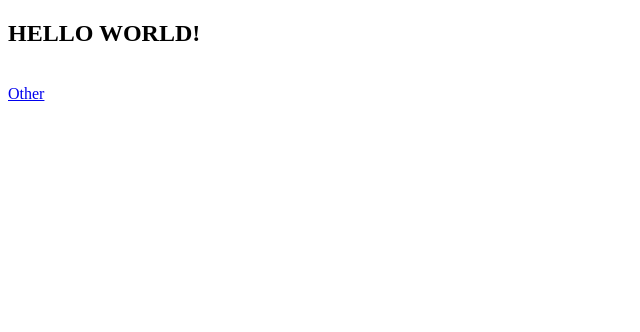
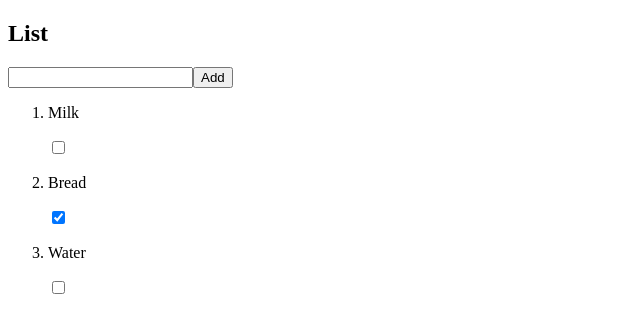
Before and after one commit to ramclen/ShoppingCart, a React app: page / in a window 1280 px wide. Shown: the top 332 px of the page, without its empty margins (0-640 px from the left). Built offline with nearby package versions, Linux system fonts and the light colour scheme; what react-tap-event-plugin would draw is missing.

Commit message:
Showing and adding new products to list

```diff
--- a/src/App.js
+++ b/src/App.js
@@ -3,6 +3,7 @@ import {  BrowserRouter as Router, Route } from 'react-router-dom'
 import MuiThemeProvider from 'material-ui/styles/MuiThemeProvider';
 import YourComponent from "./component/YourComponent";
 import Link from "react-router-dom/es/Link";
+import AddableProductList from "./component/Product/AddableProductList";
 
 export default class App extends React.Component{
     constructor(props){
@@ -15,12 +16,7 @@ export default class App extends React.Component{
                 <div>
                     <Router>
                         <div>
-                            <Route exact path="/" render={()=>
-                                <div>
-                                    <h2>HELLO WORLD!</h2><br/>
-                                    <Link to={`/other/1`}>Other</Link>
-                                </div>}
-                            />
+                            <Route exact path="/" component={AddableProductList} />
                             <Route path="/other/:id" component={YourComponent} />
                         </div>
                     </Router>
--- /dev/null
+++ b/src/component/Product/AddProductBar.js
@@ -0,0 +1,23 @@
+import React from "react";
+
+export default class AddProductBar extends React.Component {
+    constructor(){
+        super();
+    }
+
+    add(){
+        var product = {id:0, name:this._name.value, checked:true};
+        this.props.onAdd(product)
+    }
+
+
+
+    render(){
+        return (
+            <div>
+                <input type="text" ref={input=>this._name = input}/>
+                <button onClick={this.add.bind(this)}>Add</button>
+            </div>
+        )
+    }
+}
--- /dev/null
+++ b/src/component/Product/AddableProductList.js
@@ -0,0 +1,37 @@
+import React from "react";
+import AddProductBar from "./AddProductBar";
+import ProductList from "./ProductList";
+
+
+export default class AddableProductList extends React.Component {
+
+    constructor(){
+        super();
+        this.state = {products : [
+            {id:0, name:"Milk", checked:false},
+            {id:1, name:"Bread", checked:true},
+            {id:2, name:"Water", checked:false},
+        ]}
+    }
+
+    onAdd(product){
+        product.id = this.getNextID();
+        this.setState({products: this.state.products.concat([product])});
+    }
+
+    getNextID() {
+        return this.state.products.reduce((biggest, product) => {
+            return (product.id < biggest) ? biggest : product.id;
+        }, 0);
+    }
+
+    render(){
+        return(
+            <div>
+                <h2>List</h2>
+                <AddProductBar onAdd={this.onAdd.bind(this)}/>
+                <ProductList products={this.state.products}/>
+            </div>
+        )
+    }
+}
--- /dev/null
+++ b/src/component/Product/ProductList.js
@@ -0,0 +1,24 @@
+import React from 'react'
+import ProductRow from "./ProductRow";
+
+export default class ProductList extends React.Component{
+    constructor(){
+        super();
+    }
+
+    _toProductRowList(products){
+        var productRows = []
+        products.forEach((product, index)=>{
+            productRows.push(<li key={index}><ProductRow product={product} /> </li>);
+        })
+        return productRows;
+    }
+
+    render(){
+        return (
+            <ol>
+                {this._toProductRowList(this.props.products)}
+            </ol>
+        )
+    }
+}
--- /dev/null
+++ b/src/component/Product/ProductRow.js
@@ -0,0 +1,12 @@
+import React from 'react'
+
+export default class ProductRow extends React.Component{
+    render(){
+        return (
+            <div>
+                <p>{this.props.product.name}</p>
+                <input type="checkbox" checked={this.props.product.checked}/>
+            </div>
+        )
+    }
+}
```
Also changed, not shown: package.json (+15 -10 lines).
